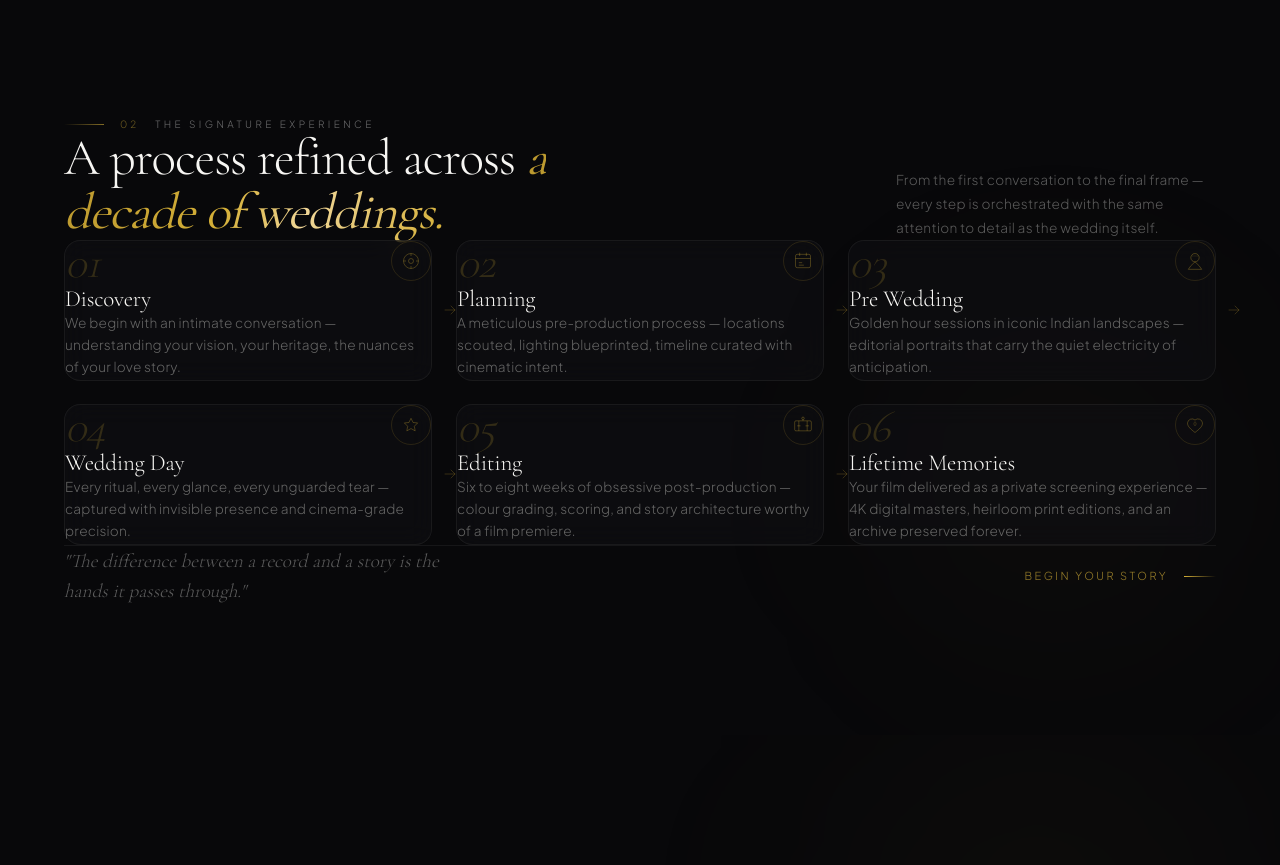
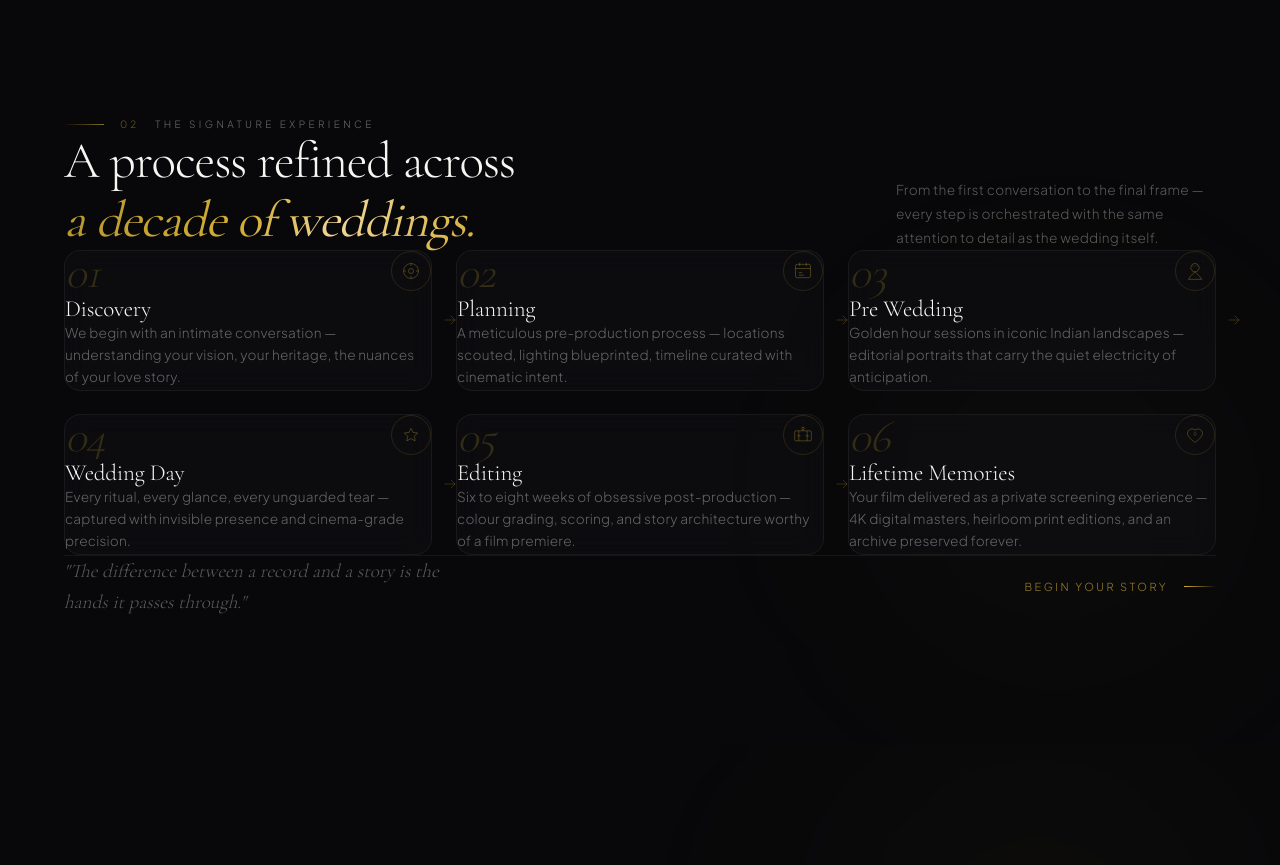
Before and after one commit to dipanjan800/wedding, a Next.js app: page / in a window 1280 px wide. Shown: the part 3360-4225 px from the top of the page. Built offline with nearby package versions, Linux system fonts and the light colour scheme.

Commit message:
fix: resolve letter g descender clipping in SignatureExperienceSection headline

```diff
--- a/src/components/sections/SignatureExperienceSection.tsx
+++ b/src/components/sections/SignatureExperienceSection.tsx
@@ -267,10 +267,10 @@ function SignatureHeading() {
 
       <div className="flex flex-col lg:flex-row lg:items-end lg:justify-between gap-6">
         <h2
-          className="font-serif font-light"
+          className="font-serif font-light pb-2"
           style={{
             fontSize: "clamp(2rem, 4vw, 3.8rem)",
-            lineHeight: 1.05,
+            lineHeight: 1.15,
             letterSpacing: "-0.02em",
             color: "#F7F6F3",
             maxWidth: "560px",
@@ -281,6 +281,10 @@ function SignatureHeading() {
             style={{
               fontStyle: "italic",
               fontWeight: 400,
+              display: "inline-block",
+              paddingBottom: "0.25em",
+              marginBottom: "-0.25em",
+              paddingRight: "0.05em",
               background:
                 "linear-gradient(110deg, #B8962E, #D4AF37 45%, #F0D697 65%, #D4AF37)",
               WebkitBackgroundClip: "text",
```
